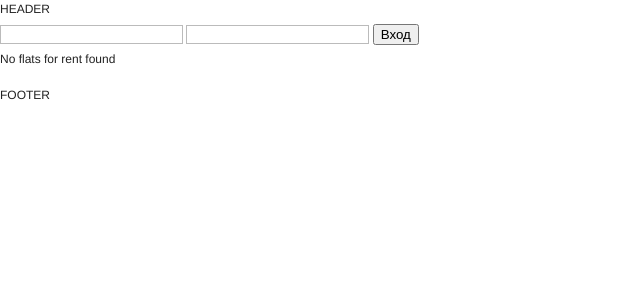
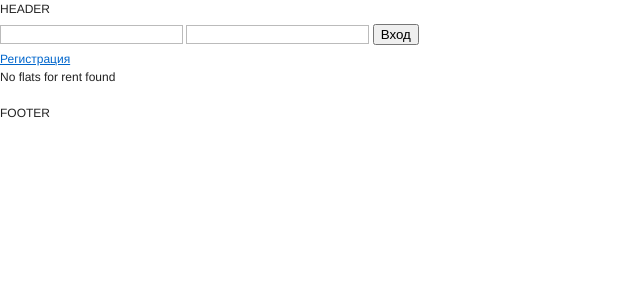
Before and after one commit to unpatioli/realtors, a Django app: template templates/buildings/rentflat_list.html in a window 1280 px wide. Shown: the top 300 px of the page, without its empty margins (0-640 px from the left). Run offline with Django 3.2, Linux system fonts and the light colour scheme; the template is opened without the code that fills it, so the values that code supplies are empty.

Commit message:
link to registration page added to layout template

```diff
--- a/templates/base.html
+++ b/templates/base.html
@@ -36,6 +36,7 @@
 								<input type="password" name="password" />
 								<input type="submit" value="Вход" />
 							</form>
+							<a href="{% url accounts.views.register %}">Регистрация</a>
 						{% endif %}
 					</div>
 				</div>
```
